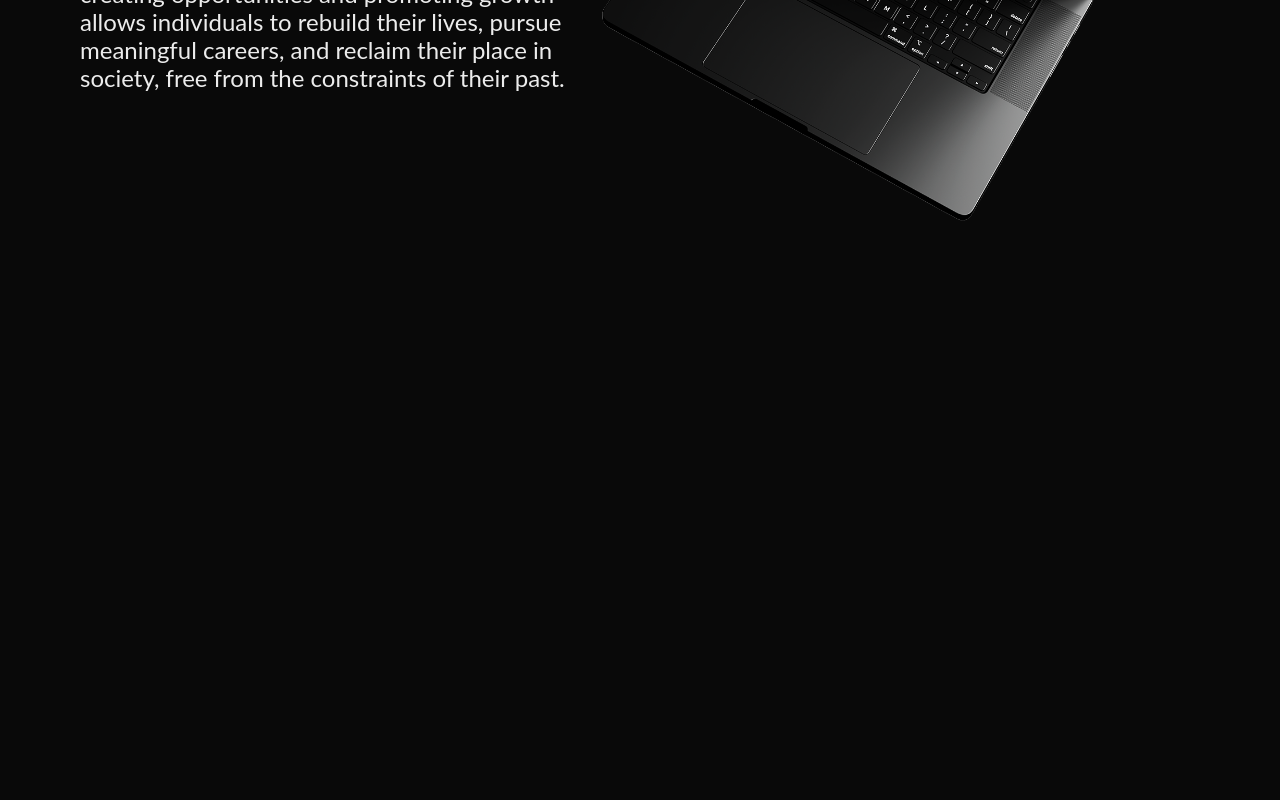
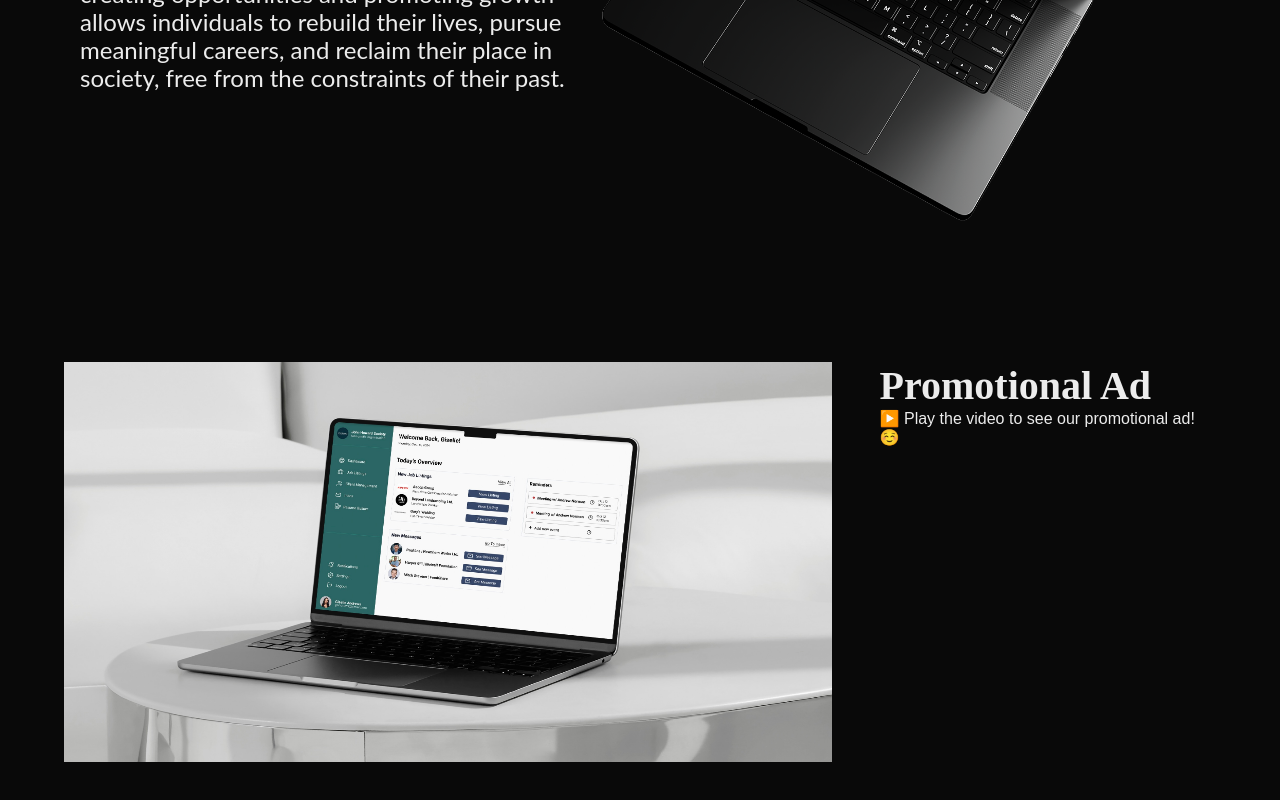
Before and after one commit to arabella-a/arabella-alegria, a Next.js app: page /pages/ReachOut in a window 1280 px wide. Shown: the part 1999-2799 px from the top of the page. Before the commit the page ends 2361 px from the top, so only its background shows below. Built offline with nearby package versions, Linux system fonts and the light colour scheme.

Commit message:
add promotional ad section and add placeholder for video

```diff
--- a/src/app/pages/ReachOut/ReachOut.module.css
+++ b/src/app/pages/ReachOut/ReachOut.module.css
@@ -81,7 +81,7 @@
     font-size: 40px;
 }
 
-.aboutInformation p, .whoContainer p {
+.aboutInformation p, .whoContainer p, .promoA p {
     font-size: 24px;
     line-height: 1.75rem;
     margin: 1rem 0;
@@ -116,3 +116,19 @@
 .whoContainer img {
     margin: 3rem 1rem;
 }
+
+.promoAd {
+    display: flex;
+    flex-direction: row;
+    justify-content: center;
+    margin: 2rem;
+}
+
+.promoAd img {
+    margin: 0 3rem 0 0;
+}
+
+.promoAdInfo h2 {
+    font-family: 'Merriweather';
+    font-size: 40px;
+}
--- a/src/app/pages/ReachOut/page.js
+++ b/src/app/pages/ReachOut/page.js
@@ -61,6 +61,18 @@ export default function ReachOut() {
                             alt="reachout inbox page on laptop mockup"
                         />
                     </section>
+                    <section className={styles.promoAd}>
+                        <Image
+                            src={"/reachout-banner.jpeg"}
+                            width={775}
+                            height={400}
+                            alt="placeholder"
+                        />
+                        <div className={styles.promoAdInfo}>
+                            <h2>Promotional Ad</h2>
+                            <p>▶️ Play the video to see our promotional ad! ☺️</p>
+                        </div>
+                    </section>
                 </main>
             </div>
         </>
```
